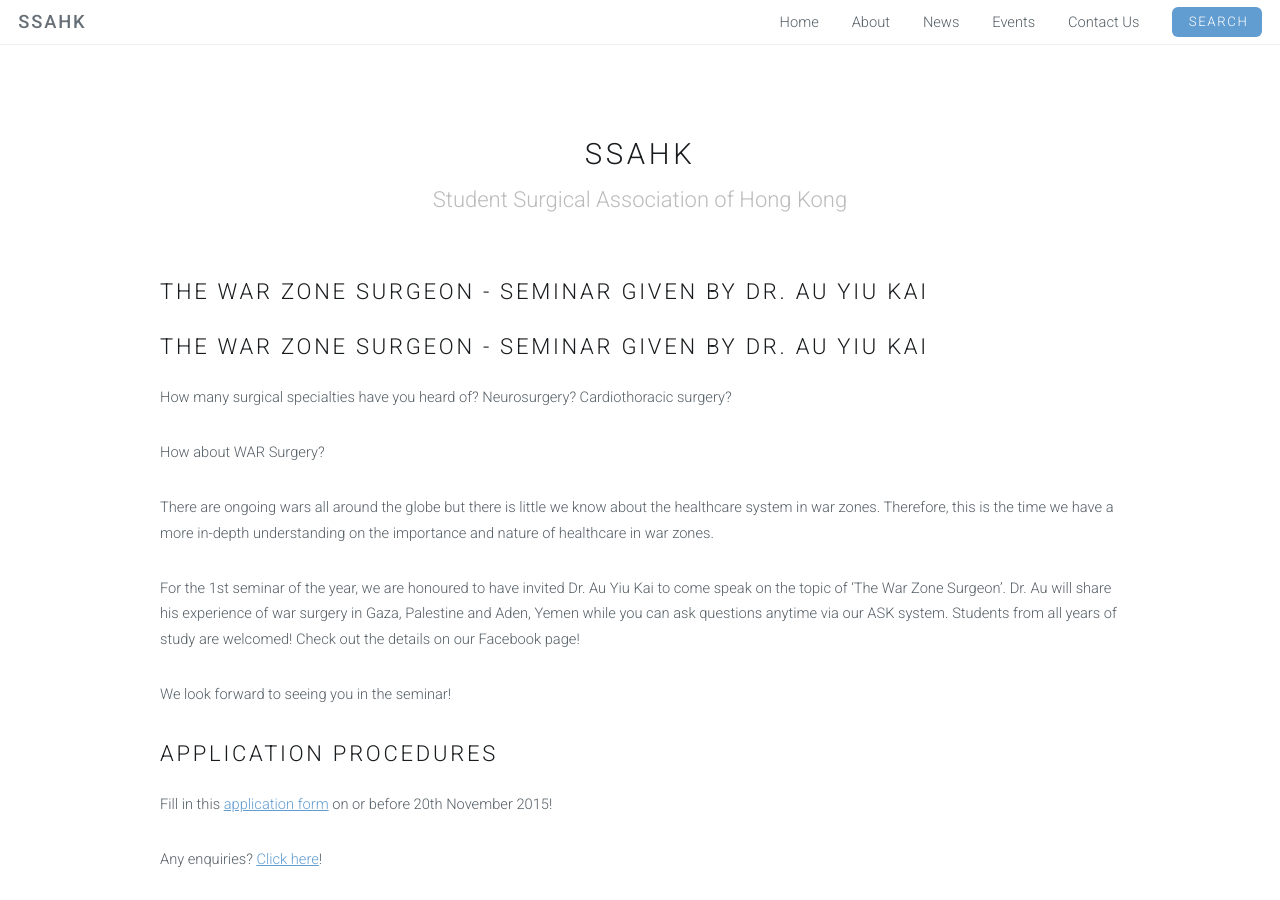
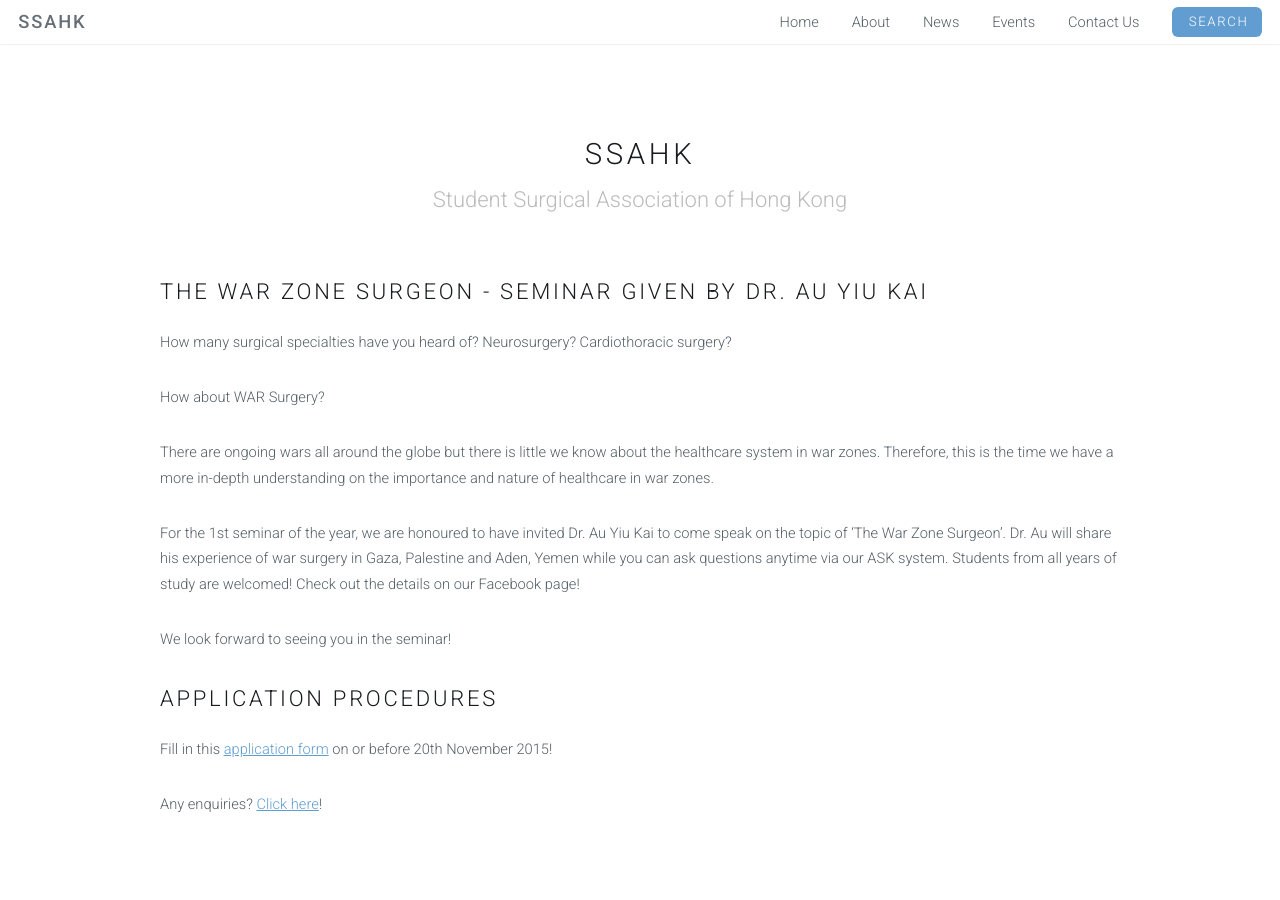
Before and after one commit to SSAHK/ssahk.github.io, a Jekyll site: the page built from _posts/2015-10-17-1stseminar-2015.md, in a window 1280 px wide and 900 px high. Built offline with Jekyll 4.4.1, drawn with Linux system fonts in a browser that asks for light colours.

Commit message:
change in 1st seminar

```diff
--- a/_posts/2015-10-17-1stseminar-2015.md
+++ b/_posts/2015-10-17-1stseminar-2015.md
@@ -4,7 +4,6 @@
 permalink: /1stseminar/
 categories: [news]
 ---
-## The War Zone Surgeon - Seminar given by Dr. Au Yiu Kai
 
 How many surgical specialties have you heard of? Neurosurgery? Cardiothoracic surgery?
 
```
